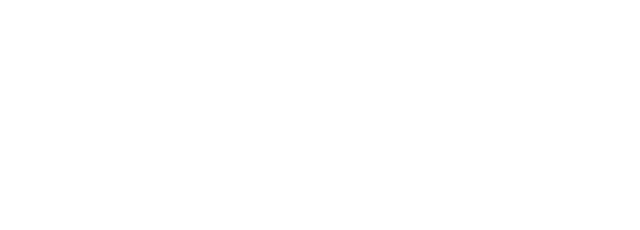
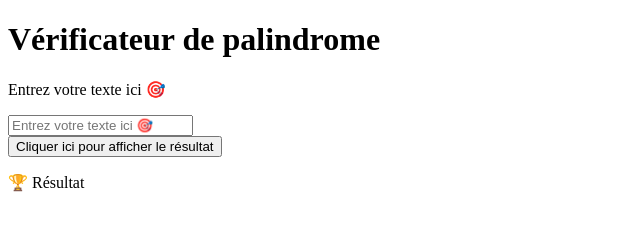
Before and after one commit to georgesnoe/atelier-it-exam-1, a plain HTML site: page palindrome/index.html in a window 1280 px wide. Shown: the whole page, without its empty margins (0-640 px from the left). Drawn offline with Linux system fonts and the light colour scheme.

Commit message:
Finished Palindrome html view

```diff
--- a/palindrome/index.html
+++ b/palindrome/index.html
@@ -8,7 +8,22 @@
 </head>
 
 <body>
+    <h1 class="titre">Vérificateur de palindrome</h1>
+    <div class="formulaire">
+        <label for="valeur">
+            <p>Entrez votre texte ici 🎯</p>
+            <div>
+                <input type="text" name="valeur" id="valeur" placeholder="Entrez votre texte ici 🎯" />
+            </div>
+        </label>
+        <button>Cliquer ici pour afficher le résultat</button>
+        <div class="resultat">
+            <p>🏆 Résultat</p>
+            <div class="jugement">
 
+            </div>
+        </div>
+    </div>
 </body>
 
 </html>
```
